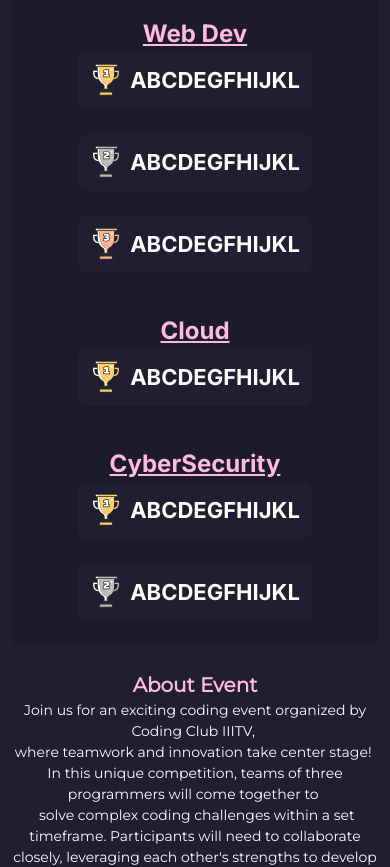
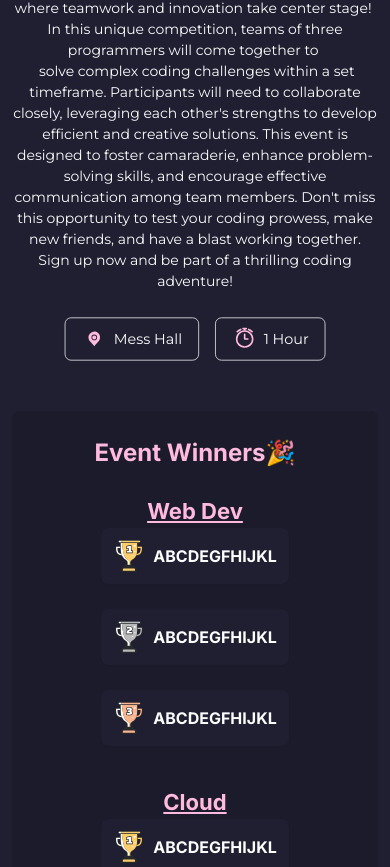
Before and after one commit to iiitv/iiitvcc, a Next.js app: page /event/1 in a window 390 px wide. Shown: the part 1016-1883 px from the top of the page. Built offline with nearby package versions, Linux system fonts and the light colour scheme.

Commit message:
fixed winners section font

```diff
--- a/src/app/event/[id]/components/eventDetails.jsx
+++ b/src/app/event/[id]/components/eventDetails.jsx
@@ -69,20 +69,20 @@ function EventDetails(props){
         </div>
 
         <hr style={{width : "100%"}}/>
-        <div className="event-winner-div rounded-lg shadow-sm bg-secondary p-6 gap-6">
-            {(eventWinners === null || Object.keys(eventWinners).length === 0) ? null:<EventWinners eventWinners={eventWinners}/>}
-        </div>
+
         <div className={`event-details-description ${montserratFont.className}`}>
             <p className="event-description-title">About Event</p>
             <pre className={`event-description ${montserratFont.className}`}>{eventDescription}</pre>
         </div>
-
         <div className= {`event-mode-duration-container ${montserratFont.className}`}>
             <EventMode
                 eventMode = {eventMode}
                 eventVenue = {eventVenue}
             />
             <EventDuration eventDuration ={eventDuration} />
+        </div>
+        <div className="event-winner-div rounded-lg shadow-sm bg-secondary p-6 gap-6">
+            {(eventWinners === null || Object.keys(eventWinners).length === 0) ? null:<EventWinners eventWinners={eventWinners}/>}
         </div>
         <div className="event-grid-container grid grid-cols-1 lg:grid-cols-2 gap-5 items-stretch justify-stretch">
             <div style={{width:"100%"}} className= {`lg:col-span-1 lg:row-span-1 ${montserratFont.className}`}>
--- a/src/styles/event.css
+++ b/src/styles/event.css
@@ -285,7 +285,7 @@ pre {
     margin-top: 25px;
 }
 .event-winners-title{
-    font-size: 32px;
+    font-size: 30px;
     font-weight: 700;
     color: var(--primary);
 
@@ -298,7 +298,7 @@ pre {
     gap: 40px;
 }
 .winner-category-title{
-    font-size: 26px;
+    font-size: 24px;
     color: var(--primary);
     font-weight: bold;
     text-decoration: underline;
@@ -315,7 +315,7 @@ pre {
     display: flex;
     align-items: center;
     justify-content: center;
-    font-size: 24px;
+    font-size: 20px;
     font-weight: bold;
 }
 .winner-category-div{
@@ -391,14 +391,14 @@ pre {
         scale: 80%;
     }
     .event-winners-title{
-        font-size: 28px;
+        font-size: 24px;
     }
 
     .winner-category-title{
-        font-size: 24px;
+        font-size: 22px;
     }
     .winner-name-div{
-        font-size: 22px;
+        font-size: 16px;
     }
     .event-winner-list{
         display: grid;
```
